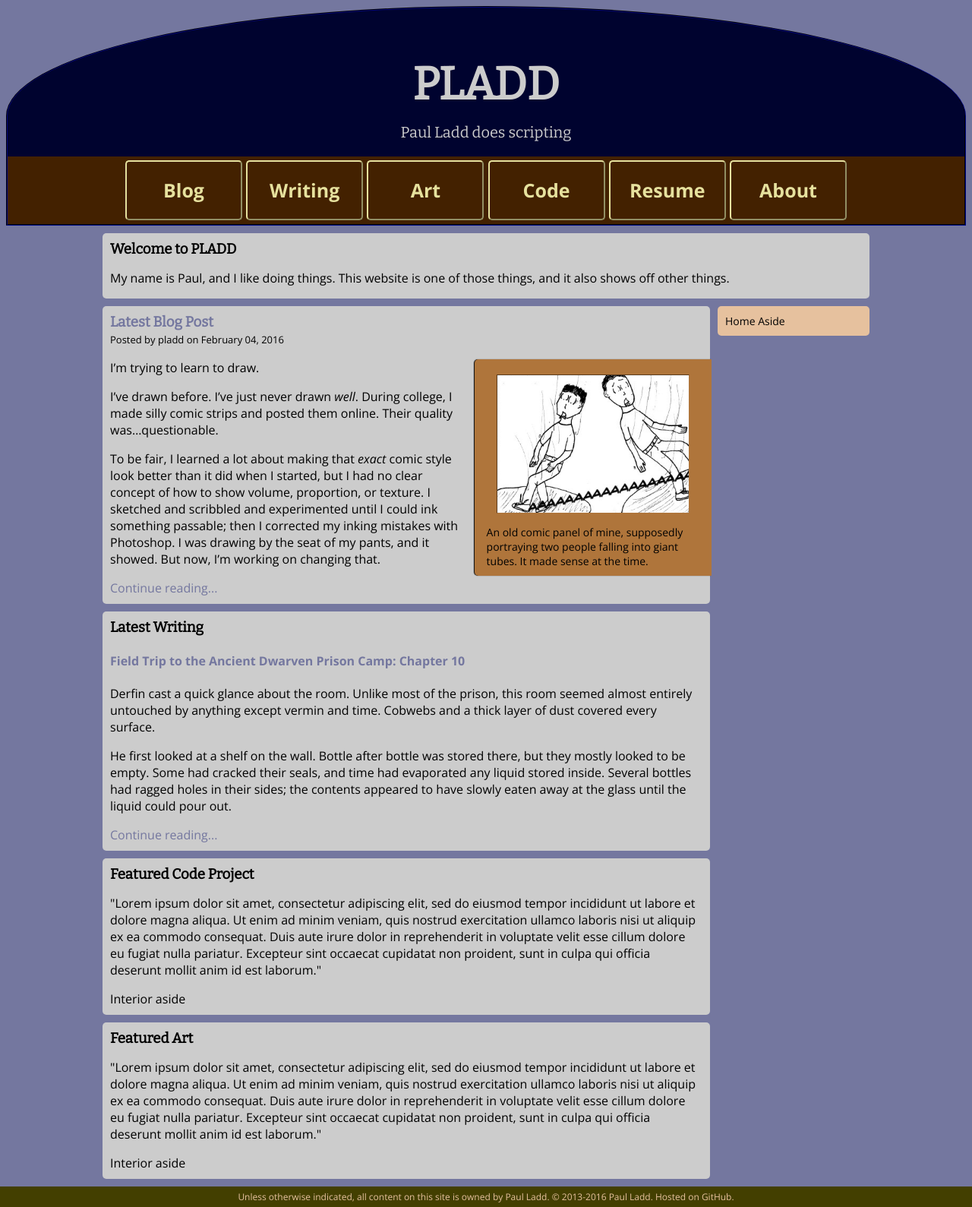
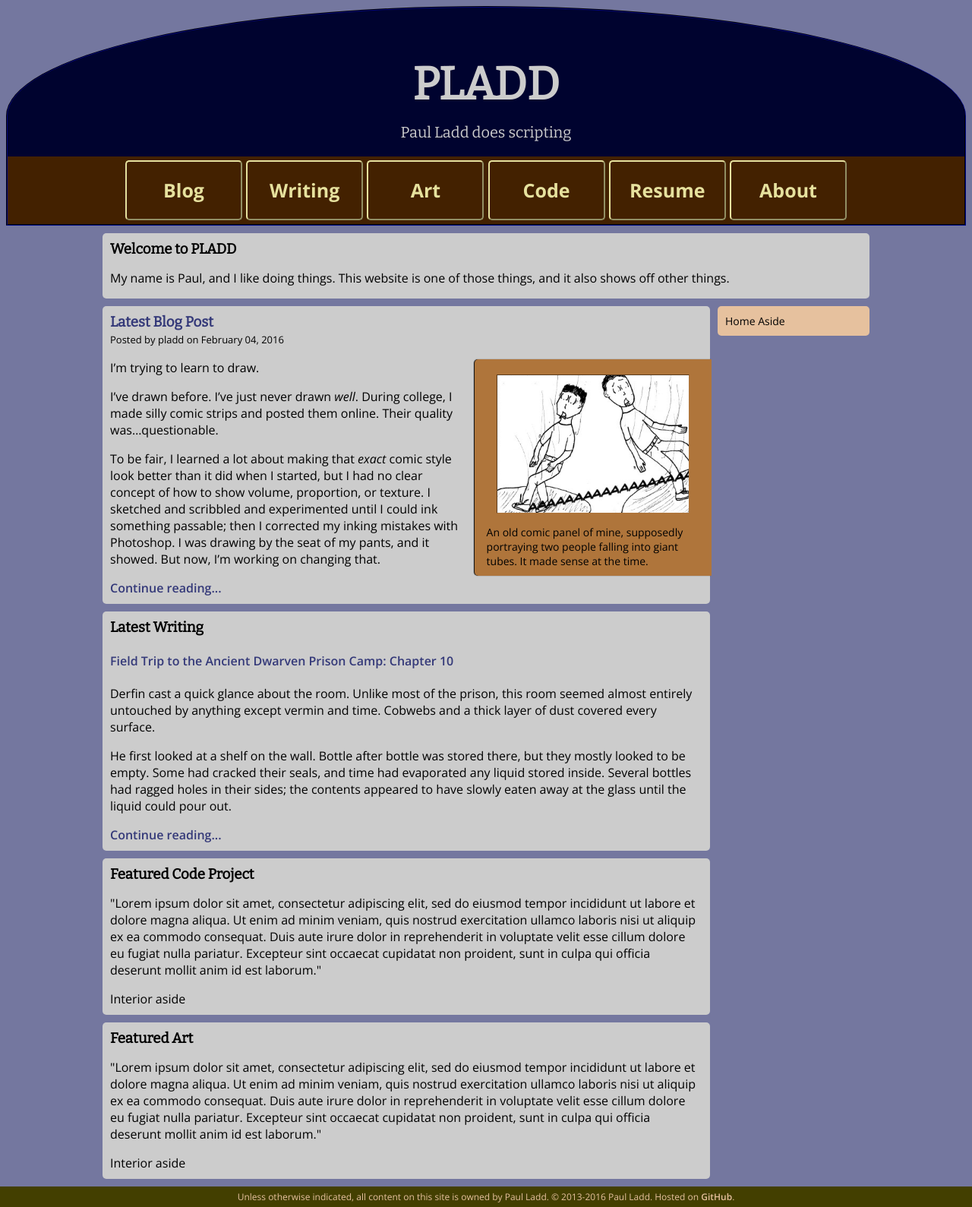
Before and after one commit to itspladd/personal-website-old, a Jekyll site: the page built from index.html, in a window 1280 px wide. Shown: the whole page at 76% size. Built offline with Jekyll 4.4.1, drawn with Linux system fonts in a browser that asks for light colours.

Commit message:
Thickened/darkened links

```diff
--- a/css/main.css
+++ b/css/main.css
@@ -85,7 +85,8 @@ nav {
 
 a {
     text-decoration: none;
-    color: #74779F;
+    color: #343979;
+    font-weight: 600;
 }
 
 a:hover {
```
